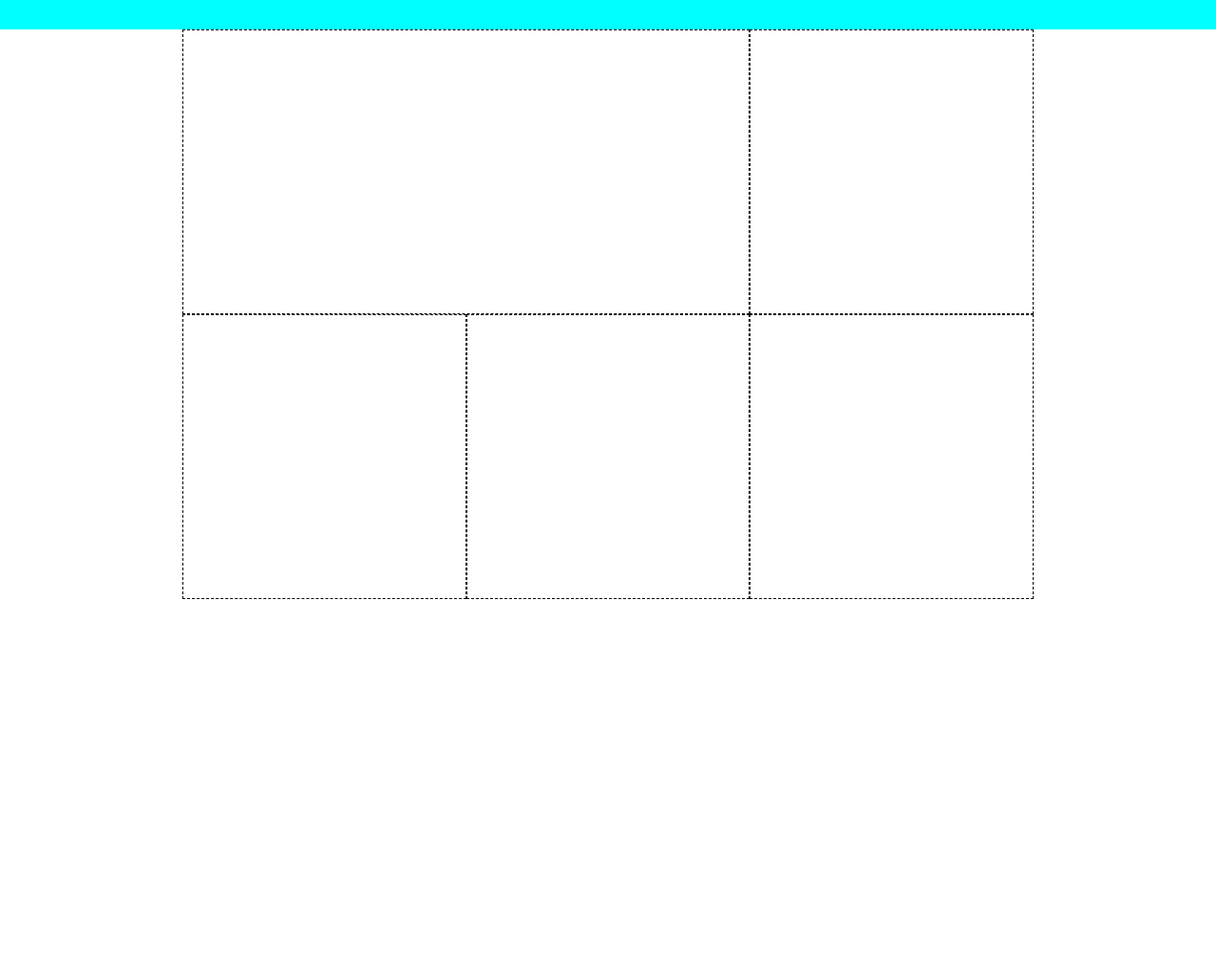
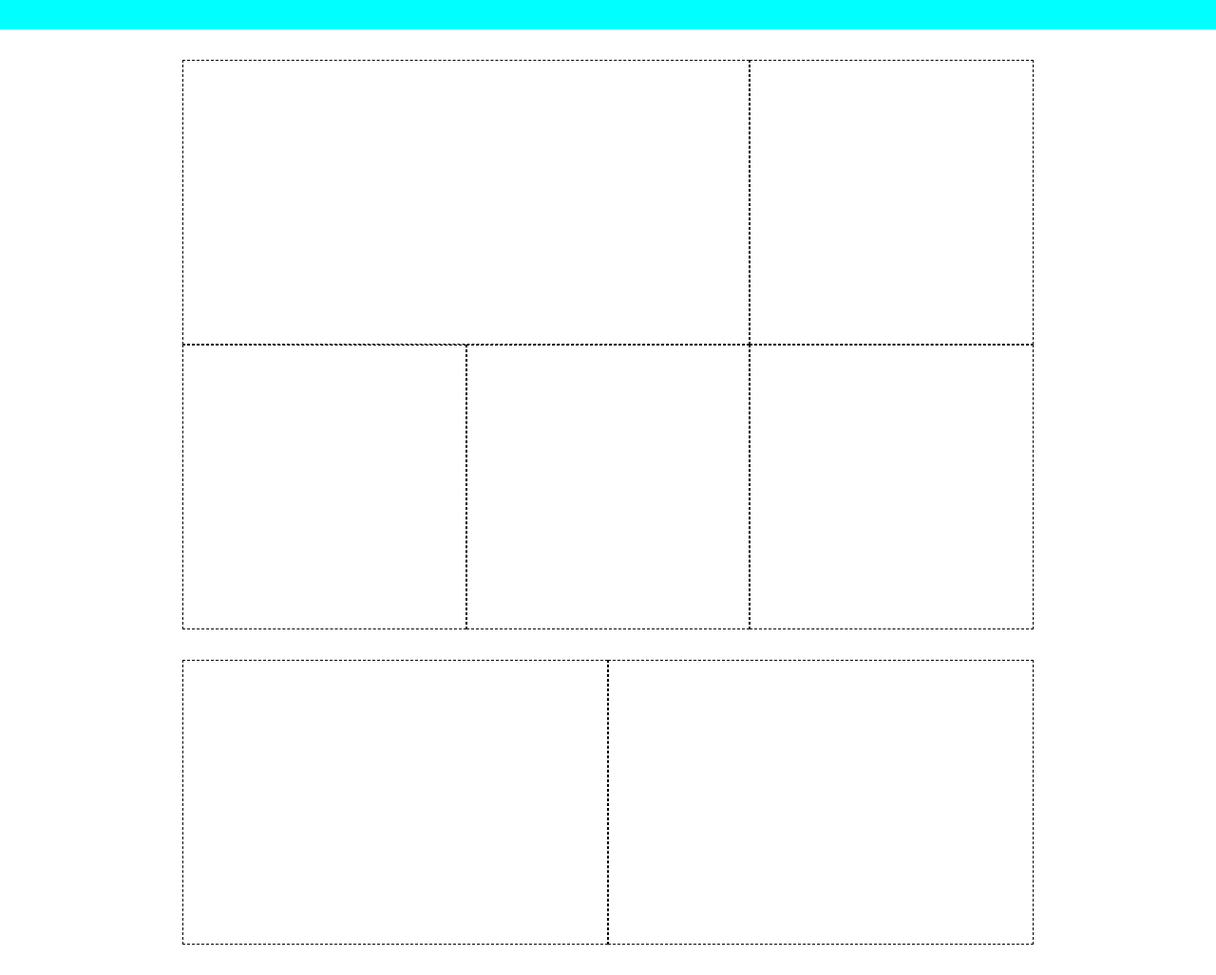
Before and after one commit to xGIANOx/htmlcss-responsive-layout, a plain HTML site: page index.html in a window 1280 px wide. Shown: the part 39-1066 px from the top of the page at 95% size. Before the commit the page ends 800 px from the top, so only its background shows below. Drawn offline with Linux system fonts and the light colour scheme.

Commit message:
[add] strategic section layout

```diff
--- a/assets/css/style.css
+++ b/assets/css/style.css
@@ -13,6 +13,10 @@
     width: 70%;
     max-width: 1140px;
     margin: auto;
+}
+
+.row{
+    margin: 2rem 0;
 }
 
 [class^="col_"]{
@@ -50,3 +54,15 @@ nav{
         width: calc(100% / 12 * 4);
     }
 }
+
+@media screen and (min-width:769px) {
+    .col_lg_8{
+        width: calc(100% / 12 * 8);
+    }
+    .col_lg_4{
+        width: calc(100% / 12 * 4);
+    }
+    .col_lg_6{
+        width: calc(100% / 12 * 6);
+    }
+}
--- a/index.html
+++ b/index.html
@@ -30,7 +30,18 @@
             </div>
         </div>
     </div>
-    <main id="app_main"></main>
+    <main id="app_main">
+
+        <section class="strategic">
+            <div class="container">
+                <div class="row flex">
+                    <div class="col_12 col_md_12 col_lg_6"></div>
+                    <div class="col_12 col_md_12 col_lg_6"></div>
+                </div>
+            </div>
+        </section>
+
+    </main>
     <!-- /#app_main -->
     <footer id="app_footer"></footer>
     <!-- /#app_footer -->
```
